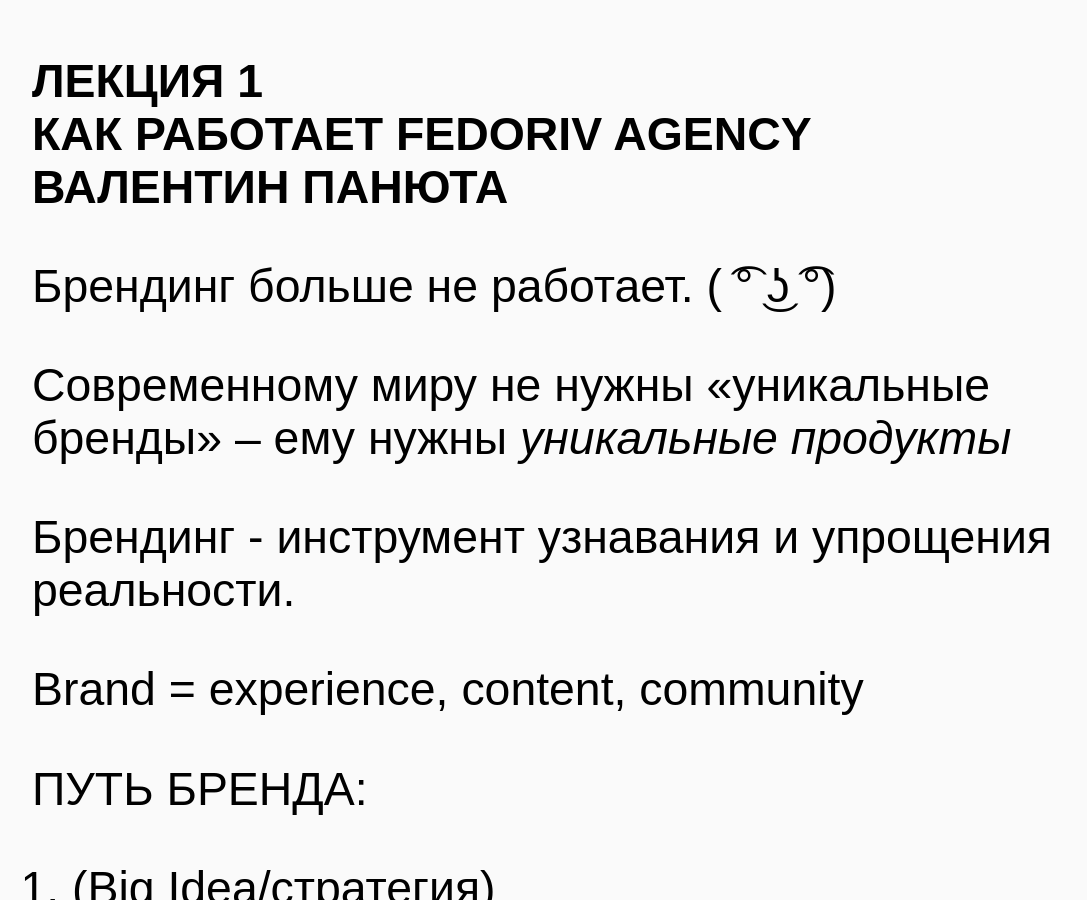
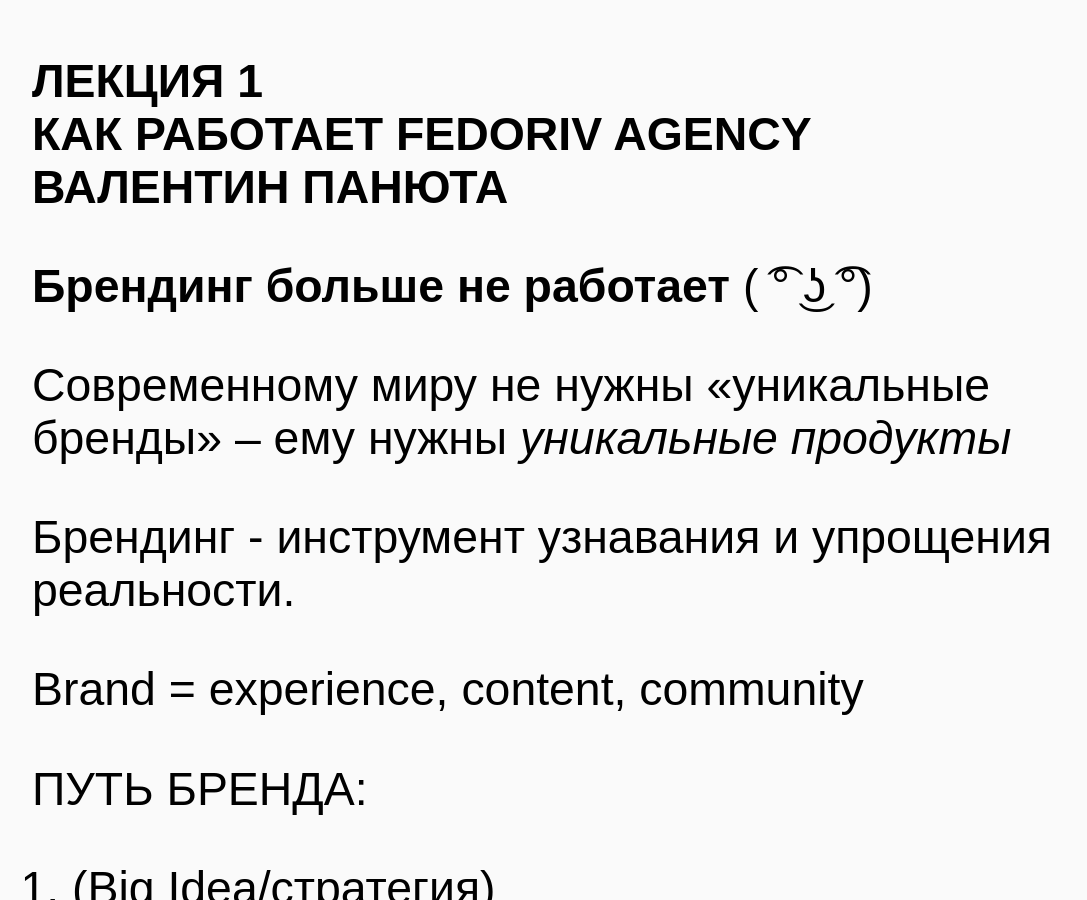
Before and after one commit to geravolobuev/geravolobuev, a Jekyll site: the page built from _posts/2021-05-28-fedoriv-lecture.md, in a window 1280 px wide and 900 px high, scrolled down 543 px. Shown: the whole window, without its empty margins (0-1087 px from the left). Built offline with Jekyll 4.4.1, drawn with Linux system fonts in a browser that asks for light colours.

```diff
--- a/_posts/2021-05-28-fedoriv-lecture.md
+++ b/_posts/2021-05-28-fedoriv-lecture.md
@@ -13,7 +13,7 @@ description: Конспект
 **КАК РАБОТАЕТ FEDORIV AGENCY**
 **ВАЛЕНТИН ПАНЮТА**
 
-Брендинг больше не работает. ( ͡° ͜ʖ ͡°)
+**Брендинг больше не работает** ( ͡° ͜ʖ ͡°)
 
 Современному миру не нужны «уникальные бренды» – ему нужны _уникальные продукты_
 
```
